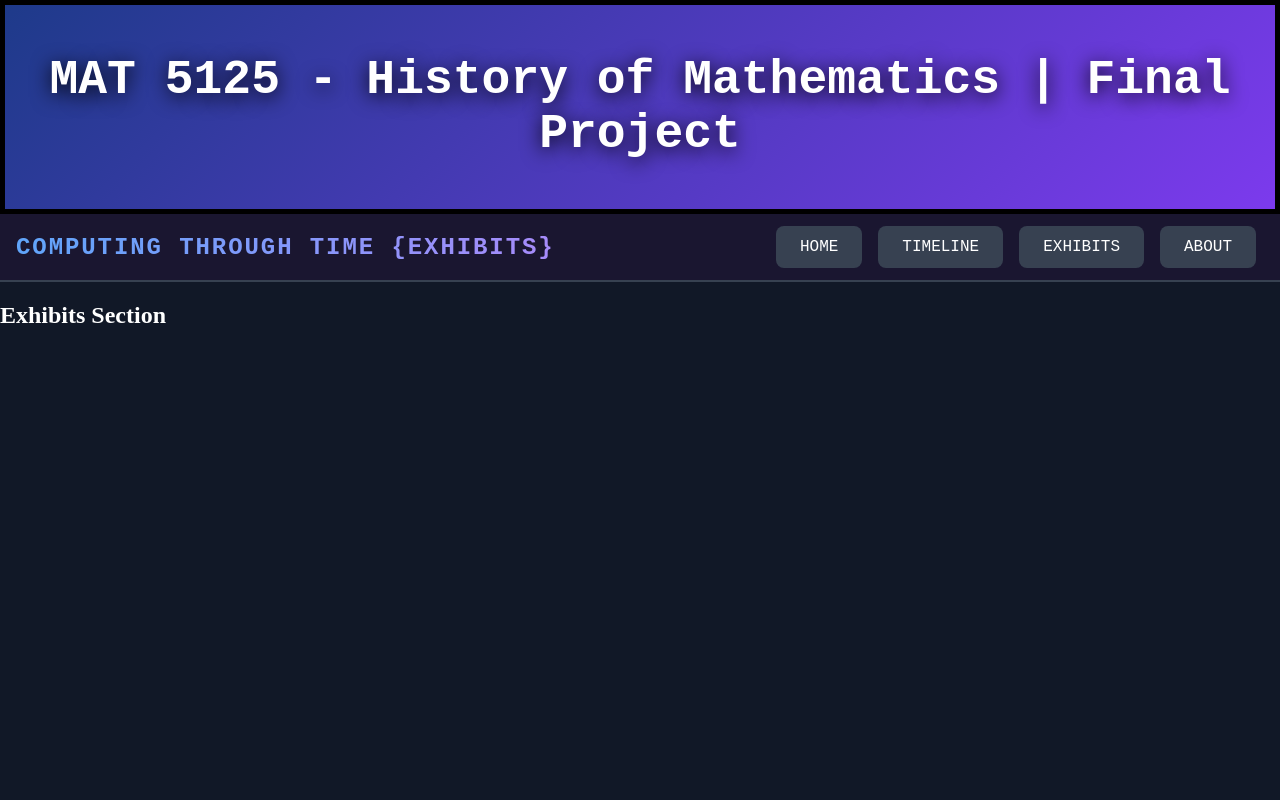
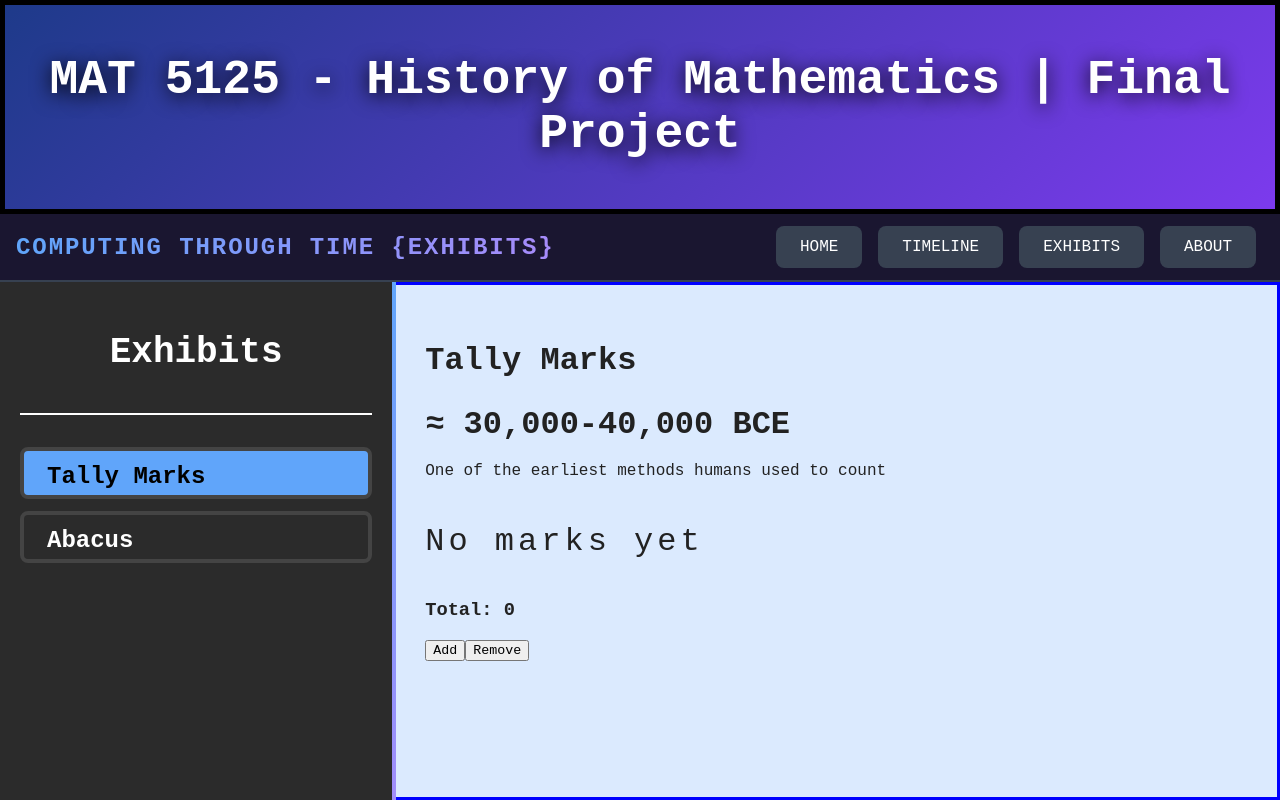
Before and after one commit to ChristopherWallis-blip/ComputingThroughTime, a React (Vite) app: page / in a window 1280 px wide. Both pictures are taken after a click on the button "EXHIBITS". Built offline with nearby package versions, Linux system fonts and the light colour scheme.

Commit message:
Added a huge amount of content to the exhibits pags, not nearly done yet but wanted to backup progress

```diff
--- a/src/App.tsx
+++ b/src/App.tsx
@@ -13,7 +13,7 @@ function App() {
 	const [activePanel, setActivePanel] = useState("home");
 
 	return (
-		<>
+		<div className="app">
 			<Hero />
 			<Navbar
 				activePanel={activePanel}
@@ -26,7 +26,7 @@ function App() {
 				{activePanel === "exhibits" && <ExhibitsPanel />}
 				{activePanel === "about" && <AboutPanel />}
 			</main>
-		</>
+		</div>
 	);
 }
 
--- /dev/null
+++ b/src/components/ExhibitBar.tsx
@@ -0,0 +1,25 @@
+import type { Exhibit } from "../data/Exhibits";
+
+interface Props {
+	exhibits: Exhibit[];
+	selected: string;
+	onSelect: (id: string) => void;
+}
+
+export default function ExhibitBar({ exhibits, selected, onSelect, }: Props) {
+	return (
+		<aside className="exhibit-bar">
+			<h1> Exhibits </h1>
+
+			{exhibits.map((exhibit) => (
+				<button
+					key={exhibit.id}
+					className={selected === exhibit.id ? "active" : ""}
+					onClick={() => onSelect(exhibit.id)}
+				>
+					{exhibit.title}
+				</button>
+			))}
+		</aside>
+	);
+}
--- /dev/null
+++ b/src/components/ExhibitCard.tsx
@@ -0,0 +1,20 @@
+interface Props {
+	title: string;
+	year: string;
+	description: string;
+	demo: React.ReactNode;
+}
+
+export default function ExhibitCard({ title, year, description, demo, }: Props) {
+	return (
+		<article className="exhibit-card">
+			<header>
+				<h2> {title} </h2>
+				<h2> {year} </h2>
+			</header>
+
+			<p> {description} </p>
+			<section className="exhibit-demo"> {demo} </section>
+		</article>
+	);
+}
--- /dev/null
+++ b/src/data/Exhibits.tsx
@@ -0,0 +1,27 @@
+import TallyCounter from "../exhibits/TallyExhibit";
+import Abacus from "../exhibits/AbacusExhibit";
+
+export interface Exhibit {
+	id: string;
+	title: string;
+	year: string;
+	description: string;
+	demo: React.ReactNode;
+}
+
+export const exhibits: Exhibit[] = [
+	{
+		id: "tally",
+		title: "Tally Marks",
+		year: "≈ 30,000-40,000 BCE",
+		description: "One of the earliest methods humans used to count",
+		demo: <TallyCounter />,
+	},
+	{
+		id: "abacus",
+		title: "Abacus",
+		year: "≈ 2,300-2,700 BCE",
+		description: "A manual calculator using sliding beads.",
+		demo: <Abacus />,
+	},
+];
--- a/src/exhibits/AbacusExhibit.tsx
+++ b/src/exhibits/AbacusExhibit.tsx
@@ -0,0 +1,38 @@
+import { useState } from "react";
+
+export default function Abacus() {
+	const [columns, setColumns] = useState([0, 0, 0, 0]);
+	const placeValues = [1000, 100, 10, 1];
+
+	function increment(index:number) {
+		const copy = [...columns];
+		copy[index] = (copy[index] + 1) % 10;
+		setColumns(copy);
+	}
+
+	const total = columns.reduce((sum, value, index) =>
+		sum + value * placeValues[index], 0
+	);
+
+	return (
+		<div className="exhibit">
+			{columns.map((value, index) => (
+				<div
+					key={index}
+					onClick={() => increment(index)}
+					style={{
+						cursor: "pointer",
+						fontSize: "2rem",
+						margin: "10px"
+					}}
+				>
+
+					{placeValues[index]} :
+						{"🟤".repeat(value)} {"⚪".repeat(9 - value)}
+				</div>
+			))}
+
+			<h1> {total} </h1>
+		</div>
+	);
+}
--- a/src/exhibits/TallyExhibit.tsx
+++ b/src/exhibits/TallyExhibit.tsx
@@ -0,0 +1,22 @@
+import { useState } from "react";
+
+export default function TallyCounter() {
+	const [count, setCount] = useState(0);
+
+	const tally = Array.from({ length: count }, (_, i) =>
+		(i + 1) % 5 == 0 ? "| " : "|"
+	).join("");
+
+	return (
+		<div className="exhibit">
+			<p style={{ fontSize: "2rem", letterSpacing: "4px" }}>
+				{tally || "No marks yet"}
+			</p>
+
+			<h3> Total: {count} </h3>
+
+			<button onClick={() => setCount(count + 1)}> Add </button>
+			<button onClick={() => setCount(Math.max(0, count - 1))}> Remove </button>
+		</div>
+	);
+}
--- a/src/index.css
+++ b/src/index.css
@@ -1,7 +1,23 @@
+* {
+  font-family: "JetBrains Mono", monospace;
+}
+
+.app {
+	height: 100vh;
+	display: flex;
+	flex-direction: column;
+}
+
 body {
   background-color: #111827;
   color: white;
   margin: 0;
+}
+
+main {
+	flex: 1;
+	display: flex;
+	overflow: hidden;
 }
 
 nav {
@@ -23,7 +39,6 @@ nav button {
   background-color: #374151;
   color: white;
 
-  font-family: "JetBrains Mono", monospace;
   font-size: 1rem;
   font-weight: 500;
   text-transform: uppercase;
@@ -47,7 +62,6 @@ nav button:hover {
 }
 
 .hero h1 {
-  font-family: "JetBrains Mono", monospace;
   text-align: center;
   font-size: 3rem;
   font-weight: 900;
@@ -55,7 +69,6 @@ nav button:hover {
 }
 
 .site-title {
-  font-family: "JetBrains Mono", monospace;
   font-size: 1.5rem;
   font-weight: 800;
   letter-spacing: 0.08em;
@@ -92,7 +105,6 @@ nav button:hover {
   border: 3px solid #2563eb;
   box-sizing: border-box;
 
-  font-family: "JetBrains Mono", monospace;
   font-size: 0.75rem;
 
   cursor: pointer;
@@ -114,7 +126,6 @@ nav button:hover {
 .timeline-details {
   flex: 3;
 
-  font-family: "JetBrains Mono", monospace;
   font-size: 1.5rem;
   color: black;
 
@@ -126,3 +137,97 @@ nav button:hover {
   background: #dbeafe;
   box-shadow: 0 8px 20px rgba(0, 0, 0, 0.15);
 }
+
+.exhibit-bar {
+	width: 30%;
+	height: 100%;
+	background: #2b2b2b;
+	color: white;
+	padding: 20px;
+
+	font-size: 1.5rem;
+	display: flex;
+	flex-direction: column;
+	gap: 12px;
+
+	position: relative;
+}
+
+.exhibit-bar::after {
+	content: "";
+	position: absolute;
+
+	top: 0;
+	right: -4px;
+
+	width: 4px;
+	height: 100%;
+
+	background: linear-gradient(to bottom, #60a5fa, #a78bfa);
+}
+
+.exhibit-bar h1 {
+	margin-bottom: 20px;
+	text-align: center;
+	padding-bottom: 40px;
+	border-bottom: 2px solid white;
+}
+
+.exhibit-bar button {
+	background: transparent;
+	color: white;
+
+	border: none;
+	padding: 12px;
+	padding-left: 23px;
+
+	font-weight: 600;
+	text-align: left;
+	font-size: 1.5rem;
+
+	cursor: pointer;
+	border-radius: 8px;
+	border: 4px solid #444444;
+
+	height: 10%;
+
+	transition: background 0.2s ease;
+}
+
+.exhibit-bar button:hover {
+	background: #444444;
+}
+
+.exhibit-bar button.active {
+	background: #60a5fa;
+	color: black;
+}
+
+.exhibit-card {
+	background: #dbeafe;
+  border: 3px solid blue;
+
+	width: 70%;
+	padding: 30px;
+
+	border-radius 15px;
+
+	box-shadow: 0 10px 25px rgba(0, 0, 0, 0.15);
+
+	color: #222222;
+}
+
+.exhibit-card h2 {
+	font-size: 2rem;
+	margin-bottom: 10px;
+}
+
+.exhibit-card p {
+	line-height: 1.6;
+}
+
+.exhibit-layout {
+	display: flex;
+	flex: 1;
+	background: #dddddd;
+}
--- a/src/panels/ExhibitsPanel.tsx
+++ b/src/panels/ExhibitsPanel.tsx
@@ -1,9 +1,27 @@
-function ExhibitsPanel() {
+import { useState } from "react";
+
+import { exhibits } from "../data/Exhibits";
+import ExhibitBar from "../components/ExhibitBar";
+import ExhibitCard from "../components/ExhibitCard";
+
+export default function ExhibitsPanel() {
+	const [selected, setSelected] = useState("tally");
+	const exhibit = exhibits.find((e) => e.id === selected)!;
+
 	return (
-		<section>
-			<h1> Exhibits Section </h1>
-		</section>
+		<div className="exhibit-layout">
+			<ExhibitBar
+				exhibits={exhibits}
+				selected={selected}
+				onSelect={setSelected}
+			/>
+
+			<ExhibitCard
+				title={exhibit.title}
+				year={exhibit.year}
+				description={exhibit.description}
+				demo={exhibit.demo}
+			/>
+		</div>
 	);
 }
-
-export default ExhibitsPanel;
--- a/src/panels/TimelinePanel.tsx
+++ b/src/panels/TimelinePanel.tsx
@@ -3,7 +3,7 @@ import { useState } from "react";
 const events = [
 	{
 		id: 0,
-		year: "≈3000 BCE",
+		year: "≈ 30,000-40,000 BCE",
 		title: "Early Counting Systems",
 		description: `
 			Early humans used marks carved into bone, stone, and wood to record
@@ -18,7 +18,7 @@ const events = [
 	},
 	{
 		id: 1,
-		year: "≈300 BCE",
+		year: "≈ 2300-2700 BCE",
 		title: "The Abacus",
 		description: `
 			The abacus was one of the earliest calculation devices. By moving beads
```
Also changed, not shown: src/components/Timeline.tsx (deleted, +0 -22 lines).
